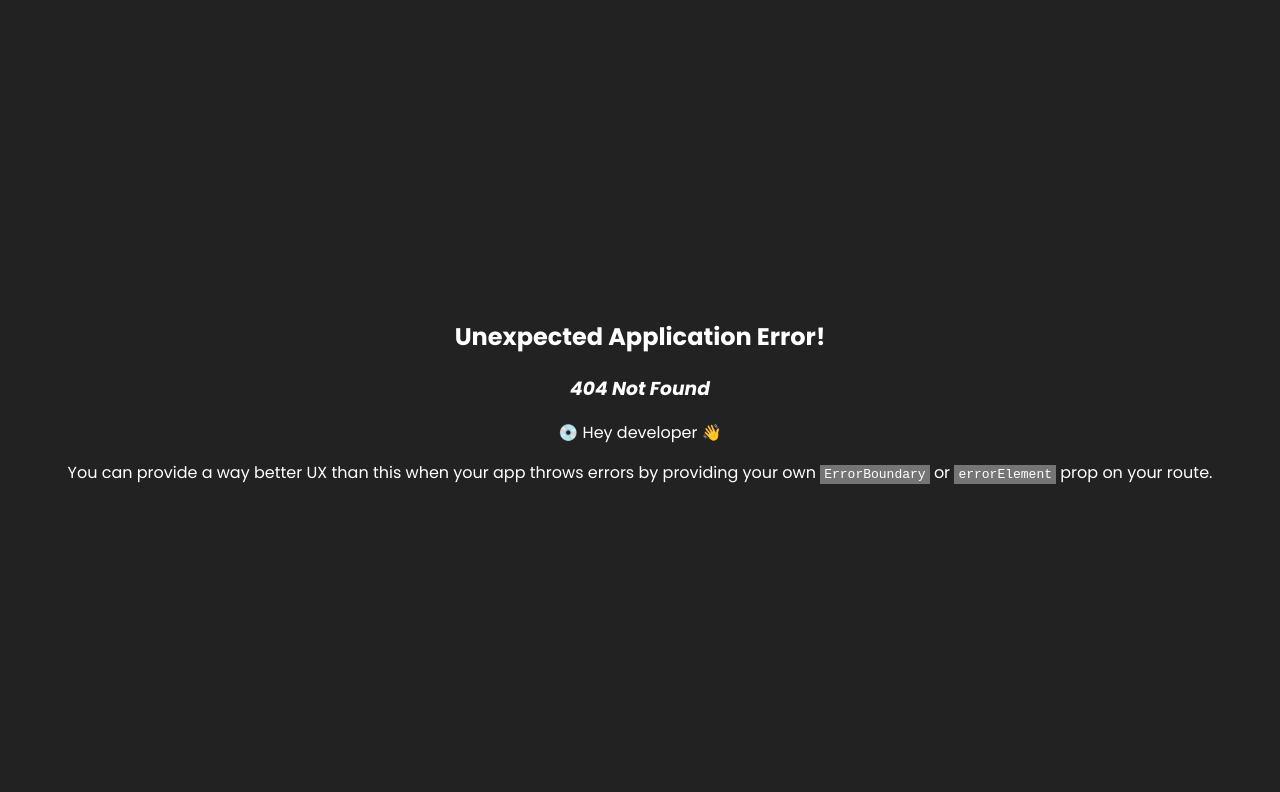
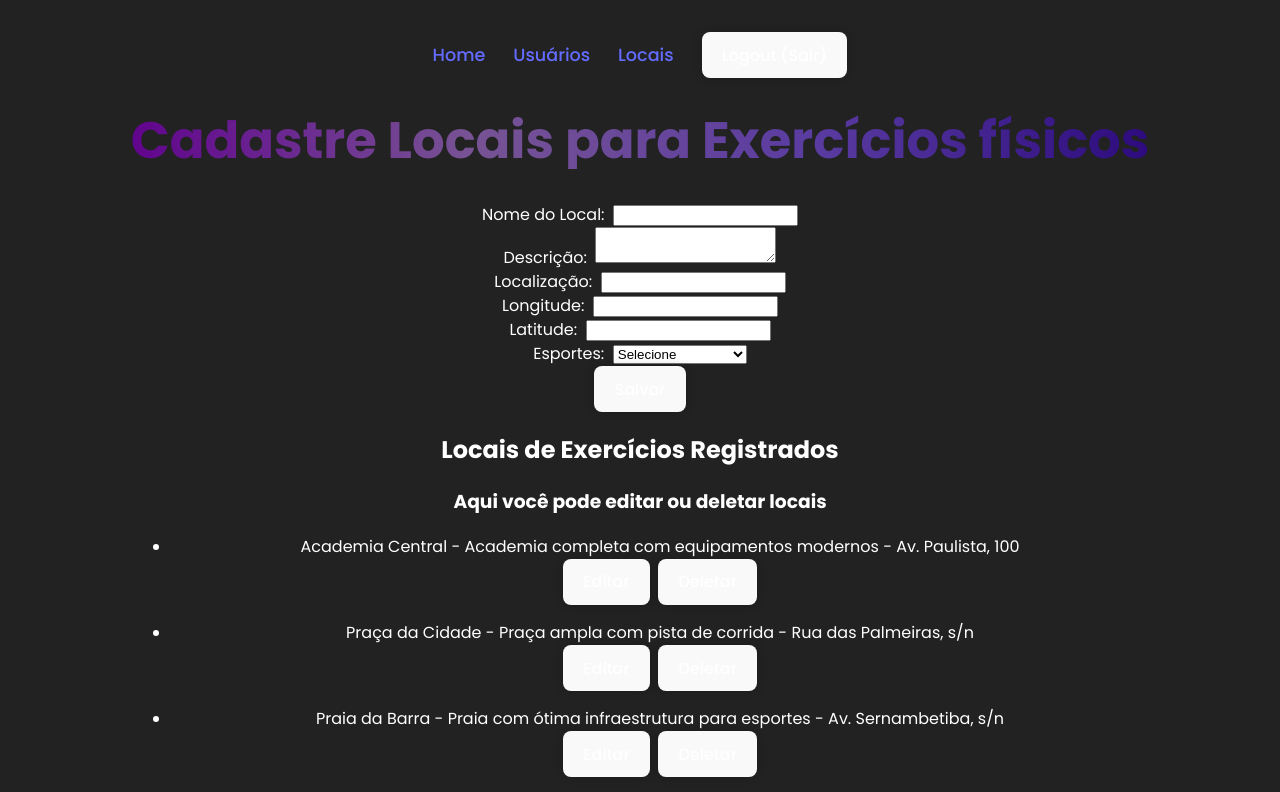
Before and after one commit to juniorpinhodev/Exercita365, a React (Vite) app in the folder Exercita365/: page /local/registration in a window 1280 px wide. Before the commit this address had no page. Shown: the top 792 px of the page. Built offline with nearby package versions, Linux system fonts and the light colour scheme; data requests are answered from the project's data file.

Commit message:
feat: 🎸 organização melhorias padrões de rotas

```diff
--- a/Exercita365/src/components/Navbar.jsx
+++ b/Exercita365/src/components/Navbar.jsx
@@ -15,7 +15,7 @@ const Navbar = () => {
       <>
         <Link to="/">Home</Link> &nbsp;
         <Link to="/users/registration">Usuários</Link> &nbsp;
-        <Link to="/local-registration">Locais</Link> &nbsp;
+        <Link to="/local/registration">Locais</Link> &nbsp;
         <button onClick={handleLogout}>Logout (Sair)</button>
       </>
     </nav>
--- a/Exercita365/src/pages/UsersRegistration.jsx
+++ b/Exercita365/src/pages/UsersRegistration.jsx
@@ -1,6 +1,7 @@
 import { UsersContext } from '../context/UsersContext'
 import React, { useContext, useState } from 'react';
 import Navbar from '../components/Navbar';
+import SearchCEP from '../components/SearchCEP';
 
 function UsersRegistration(){
 
```
Also changed, not shown: Exercita365/src/components/SearchCEP.jsx (renamed from Exercita365/src/pages/SearchCEP.jsx, +0 -14 lines), Exercita365/src/router/router.jsx (+1 -6 lines).
